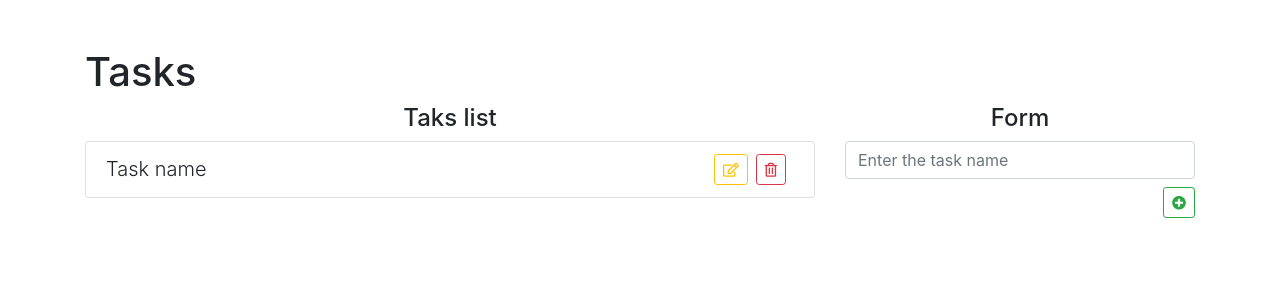
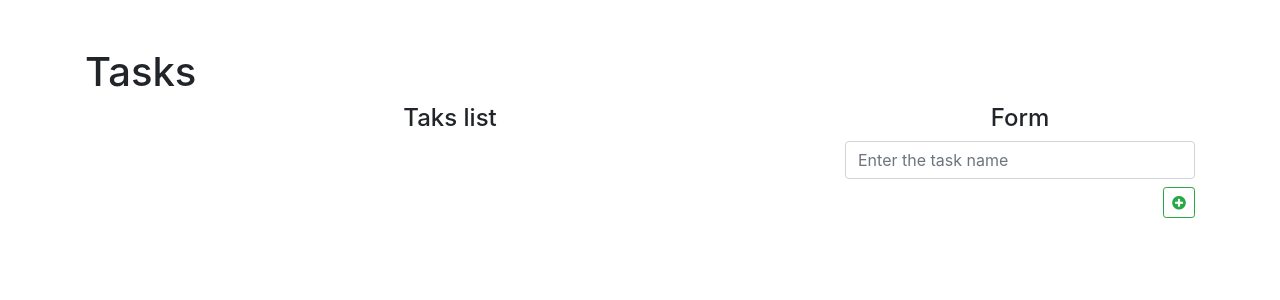
Before and after one commit to nivel10/MyFirstReactApp, a React (Create React App) app: page / in a window 1280 px wide. Shown: the top 300 px of the page. Built offline with nearby package versions, Linux system fonts and the light colour scheme.

Commit message:
Sync - 18/02/2021 - 03:43 pm
Sync - 18/02/2021 - 03:43 pm

```diff
--- a/package.json
+++ b/package.json
@@ -10,6 +10,7 @@
     "react": "^17.0.1",
     "react-dom": "^17.0.1",
     "react-scripts": "4.0.2",
+    "shortid": "^2.2.16",
     "sweetalert2": "^10.15.3",
     "sweetalert2-react-content": "^3.3.0",
     "web-vitals": "^1.0.1"
--- a/src/App.js
+++ b/src/App.js
@@ -1,25 +1,48 @@
 import React, { useState } from "react";
 
-import { isEmpty } from "lodash";
-import Swal  from "sweetalert2";
+import { isEmpty, map } from "lodash";
+import Swal from "sweetalert2";
+import shortid from "shortid";
 
 function App() {
   const [task, setTask] = useState("");
+  const [tasks, setTasks] = useState([]);
 
   const addTask = (e) => {
     e.preventDefault();
 
-    if(isEmpty(task)){
-      console.log('Empty')
-      sendMessage('warning', 'Warning', 'You must enter a description.', false, true);
+    if (isEmpty(task)) {
+      console.log("Empty");
+      sendMessage(
+        "warning",
+        "Warning",
+        "You must enter a description.",
+        false,
+        true
+      );
       return;
     }
-    console.log('Task');
-    sendMessage('success', 'information', 'Task added sucessfully.', true, false);
-    setTask('');
+    /*console.log('Task');*/
+
+    const newTask = {
+      id: shortid.generate(),
+      name: task,
+    };
+
+    setTasks([...tasks, newTask]);
+
+    setTask("");
+
+    sendMessage(
+      "success",
+      "information",
+      "Task added sucessfully.",
+      true,
+      false
+    );
   };
 
-  const sendMessage = (msgType, msgTitle, msgText, timer, confirmButton) =>{
+  const sendMessage = (msgType, msgTitle, msgText, timer, confirmButton) => {
     const swalProperty = {
       icon: msgType,
       title: msgTitle,
@@ -29,8 +52,7 @@ function App() {
     };
 
     Swal.fire(swalProperty);
-  }
-
+  };
 
   return (
     <div className="container mt-5">
@@ -41,15 +63,20 @@ function App() {
           <h4 className="text-center">Taks list</h4>
 
           <ul className="list-group">
-            <li className="list-group-item">
-              <spa className="lead">Task name</spa>
-              <a className="btn btn-outline-danger btn-sm float-right mx-2">
-                <i class="far fa-trash-alt"></i>
-              </a>
-              <a className="btn btn-outline-warning btn-sm float-right">
-                <i class="far fa-edit"></i>
-              </a>
-            </li>
+
+            {tasks.map((task) => (
+
+              <li className="list-group-item" key={task.id}>
+                <span className="lead"><i className="text-success far fa-check-circle"></i> {task.name}</span>
+                <a className="btn btn-outline-danger btn-sm float-right mx-2">
+                  <i className="far fa-trash-alt"></i>
+                </a>
+                <a className="btn btn-outline-warning btn-sm float-right">
+                  <i className="far fa-edit"></i>
+                </a>
+              </li>
+
+            ))}
           </ul>
         </div>
 
@@ -68,7 +95,7 @@ function App() {
               className="btn btn-outline-success btn-sm float-right"
               type="submit"
             >
-              <i class="fas fa-plus-circle"></i>
+              <i className="fas fa-plus-circle"></i>
             </button>
           </form>
         </div>
```
Also changed, not shown: 1 other file (tests, documents, lock files or other folders).
